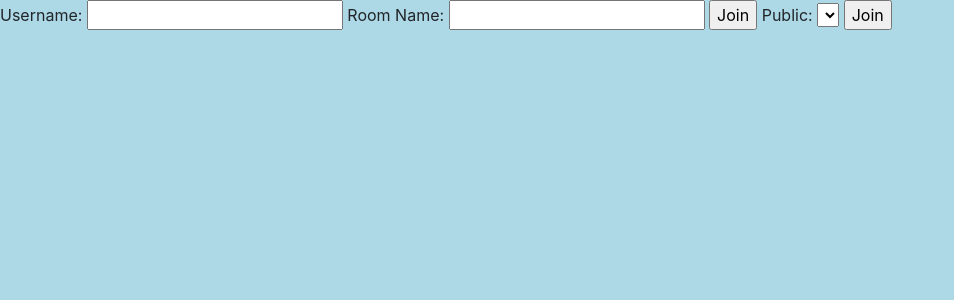
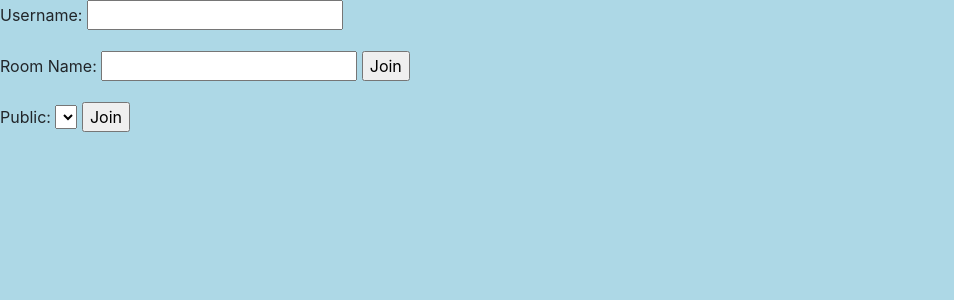
Before and after one commit to teddypo/teddypocards, a Flask app: page /join_page in a window 1280 px wide. Shown: the top 300 px of the page, without its empty margins (0-954 px from the left). Run offline with Flask 2, Linux system fonts and the light colour scheme; lists and menus that the app fills with data are empty; some libraries are stand-ins or nearby versions.

Commit message:
join_page.html: Be a little more bootstrappy

```diff
--- a/templates/join_page.html
+++ b/templates/join_page.html
@@ -1,11 +1,16 @@
 {% extends 'base.html' %}
 {% block bodycontent %}
 <form action="{{url_for('join')}}" method="post">
+  <div class="form-group">
 	<label>Username:</label>
 	<input type="text" name="user_name"/>
+  </div>
+  <div class="form-group">
 	<label>Room Name:</label>
 	<input type="text" name="private_room_name"/>
 	<input type="submit" value="Join" name="private_join"/>
+  </div>
+  <div class="form-group">
 	<label>Public:</label>
 	<select name="public_room_name">
 		<option></option>
@@ -14,5 +19,6 @@
 		{% endfor %}
 	</select>
 	<input type="submit" value="Join" name="public_join"/>
+  </div>
 </form>
 {% endblock %}
```
